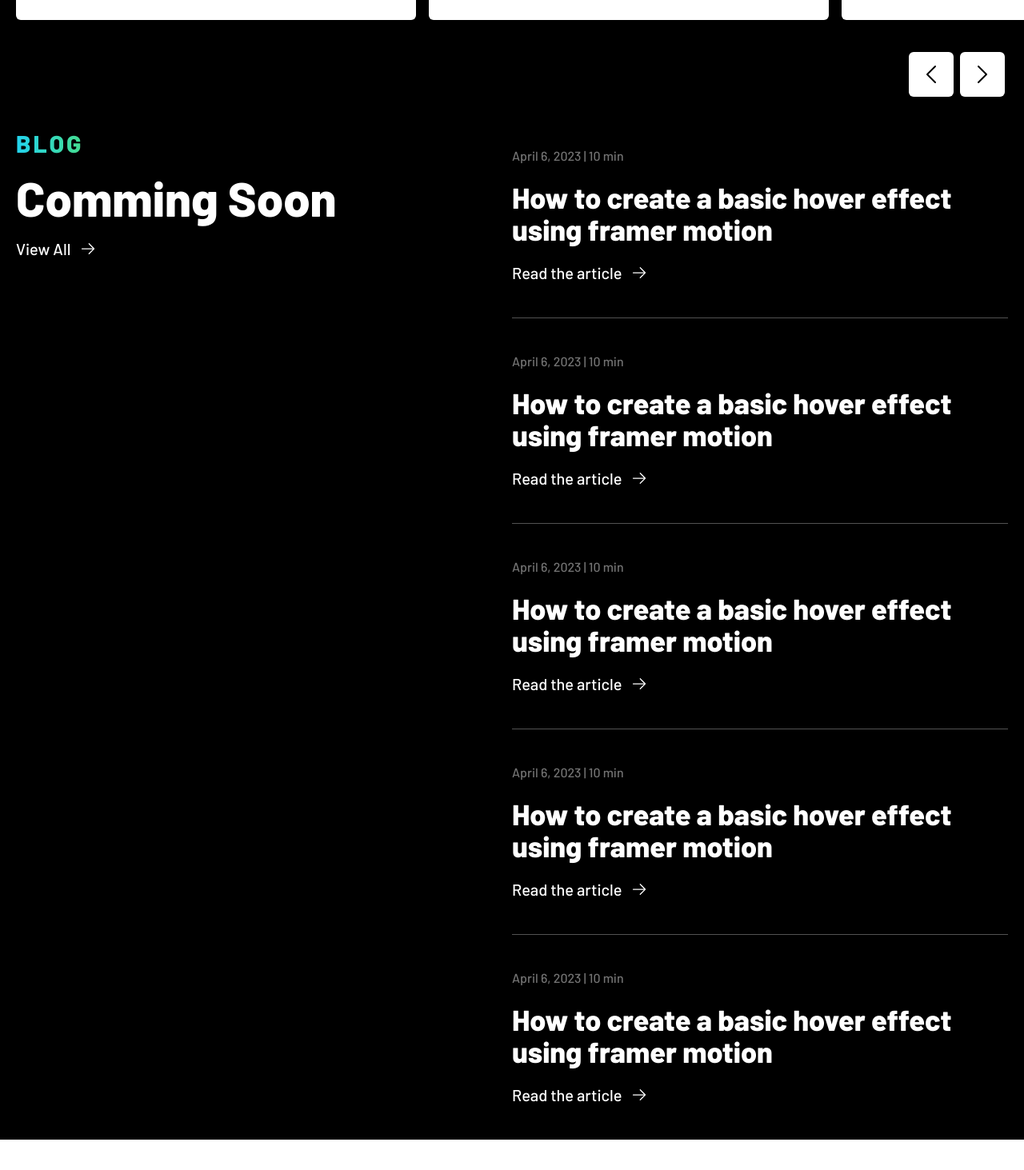
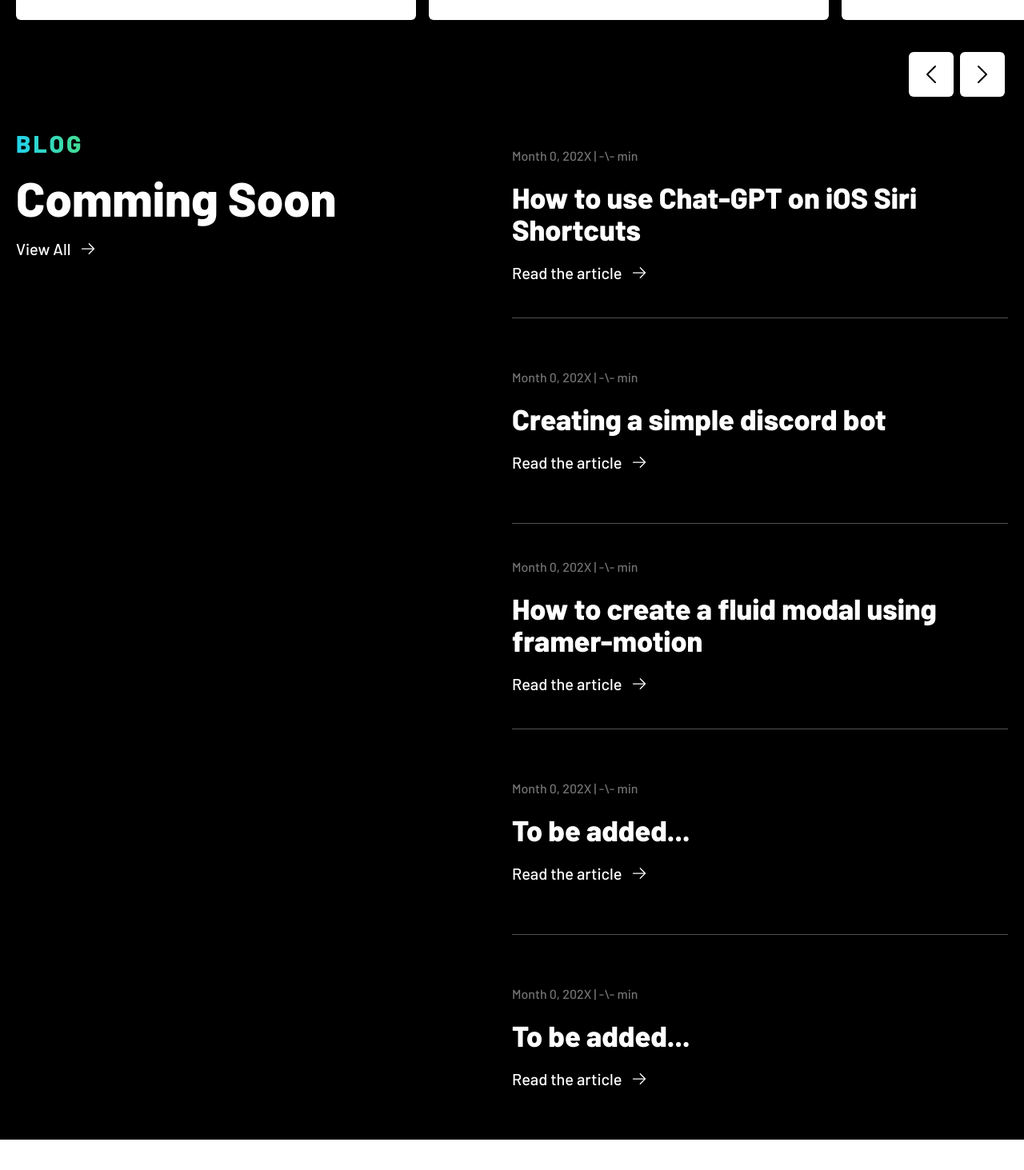
Before and after one commit to JasmailDuck/jasmailWeb, a React (Vite) app: page / in a window 1280 px wide. Shown: the part 2601-4064 px from the top of the page at 80% size. Built offline with nearby package versions, Linux system fonts and the light colour scheme.

Commit message:
Changed blog values

```diff
--- a/src/home/sections/S_Blogs.tsx
+++ b/src/home/sections/S_Blogs.tsx
@@ -29,29 +29,23 @@ const S_Blogs = () => {
         </div>
         <div className="flex-1">
           <S_blogCard
-            title=" How to create a basic hover effect using framer motion"
-            date="April 6, 2023 | 10 min"
+            title=" How to use Chat-GPT on iOS Siri Shortcuts"
+            date="Month 0, 202X | -\- min"
           />
           <div className="border-b border-neutral-600" />
           <S_blogCard
-            title=" How to create a basic hover effect using framer motion"
-            date="April 6, 2023 | 10 min"
+            title=" Creating a simple discord bot"
+            date="Month 0, 202X | -\- min"
           />
           <div className="border-b border-neutral-600" />
           <S_blogCard
-            title=" How to create a basic hover effect using framer motion"
-            date="April 6, 2023 | 10 min"
+            title=" How to create a fluid modal using framer-motion"
+            date="Month 0, 202X | -\- min"
           />
           <div className="border-b border-neutral-600" />
-          <S_blogCard
-            title=" How to create a basic hover effect using framer motion"
-            date="April 6, 2023 | 10 min"
-          />
+          <S_blogCard title=" To be added..." date="Month 0, 202X | -\- min" />
           <div className="border-b border-neutral-600" />
-          <S_blogCard
-            title=" How to create a basic hover effect using framer motion"
-            date="April 6, 2023 | 10 min"
-          />
+          <S_blogCard title=" To be added..." date="Month 0, 202X | -\- min" />
         </div>
       </div>
     </section>
```
Also changed, not shown: src/home/sections/S_About.tsx (+2 -6 lines).
